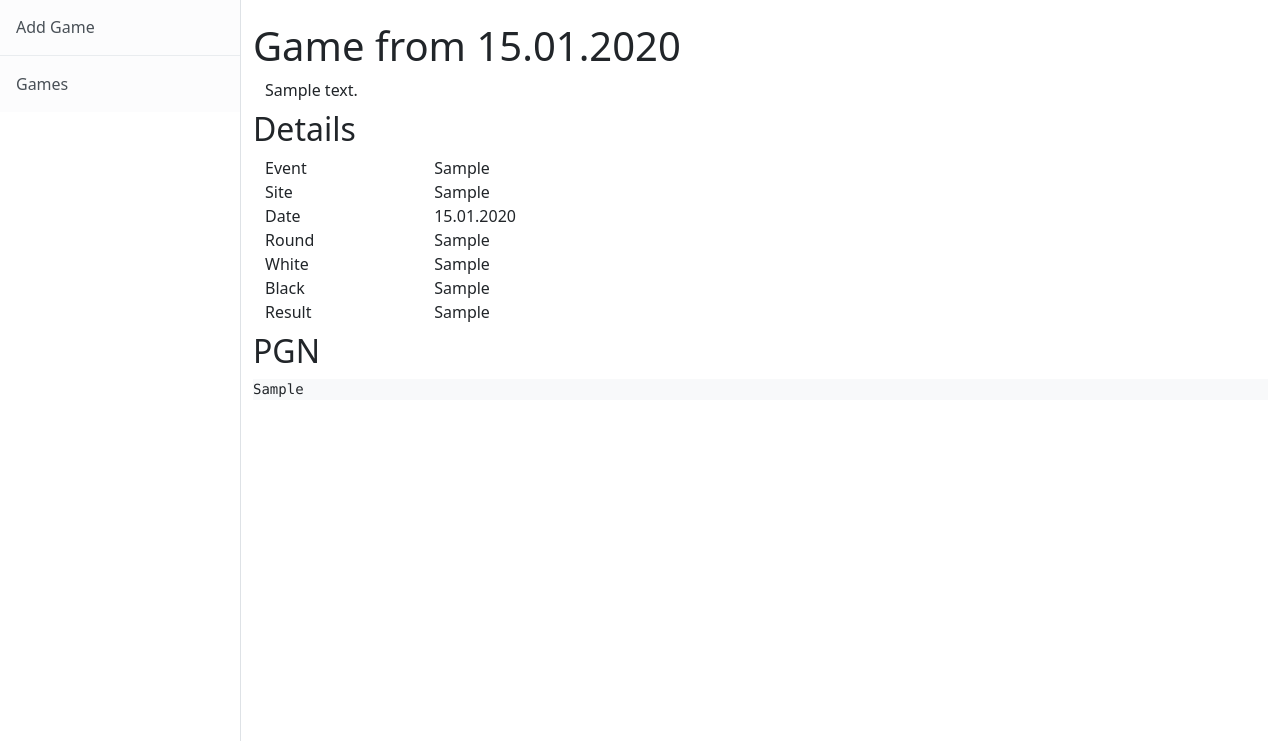
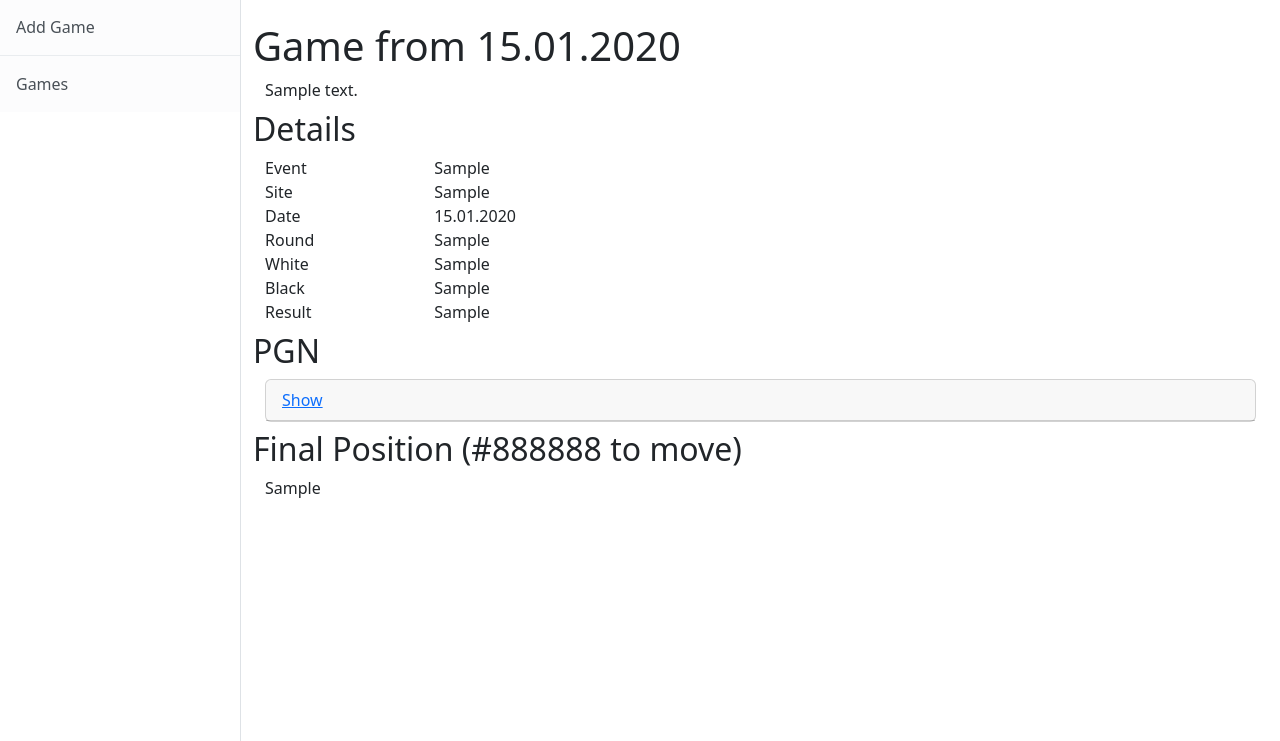
Before and after one commit to czolbem/chess_inventory, a Django app: template inventory/templates/game_detail.html in a window 1280 px wide. Shown: the part 59-800 px from the top of the page. Run offline with Django 4.2, Linux system fonts and the light colour scheme; tables that the repository leaves empty hold one stand-in row (values such as "Sample post"); the template is opened without the code that fills it: values that come from a table or form of the project are taken from there, most other values are stand-ins (such as "Sample title", 1, 10 or a date in 2020).

Commit message:
* Refactored pgn_date_string_to_date * Added ChessGame to get information from a game * Added more details to game detail view * Explicitly allow invalid missing round because Lichess omits that header for some reason

```diff
--- a/inventory/templates/game_detail.html
+++ b/inventory/templates/game_detail.html
@@ -73,9 +73,31 @@
             </div>
         </div>
         <h2 class="mt-2">PGN</h2>
-        <div class="bg-light">
-            <pre>{{ game.pgn }}</pre>
+        <div class="container-fluid">
+            <div class="card">
+                <p class="card-header">
+                    <a data-bs-toggle="collapse" href="#collapse-pgn" aria-expanded="true"
+                       aria-controls="collapse-pgn" id="heading-pgn" class="d-block">
+                        Show
+                    </a>
+                </p>
+                <div id="collapse-pgn" class="collapse" aria-labelledby="heading-pgn">
+                    <div class="card-body">
+                        <pre id="pgn_string">{{ game.pgn }}</pre>
+                    </div>
+                </div>
+            </div>
         </div>
+        <h2 class="mt-2">Final Position ({{ turn_color }} to move)</h2>
+        <div class="container-fluid">
+            <div class="row">
+                <div class="col-6">
+                    {{ chess_board_svg|safe }}
+                </div>
+            </div>
+        </div>
+    </div>
 
-    </div>
+
+
 {% endblock %}
--- a/static/css/base.css
+++ b/static/css/base.css
@@ -45,3 +45,10 @@ body.sb-sidenav-toggled #wrapper #sidebar-wrapper {
     margin-left: -15rem;
   }
 }
+
+.card-header .fa {
+  transition: .3s transform ease-in-out;
+}
+.card-header .collapsed .fa {
+  transform: rotate(90deg);
+}
```
Also changed, not shown: chess_utils/chess_game.py (added, +16 -0 lines), chess_utils/pgn_parser.py (+20 -1 lines), chess_utils/tests/test_chess_game.py (added, +34 -0 lines), chess_utils/tests/test_pgn_parser.py (+16 -5 lines), inventory/tests/test_views.py (+8 -3 lines), inventory/views.py (+10 -21 lines), resources/svg_of_last_posititon.txt (added, +8 -0 lines), secret_store/tests/test_secret_store.py (+3 -3 lines).
